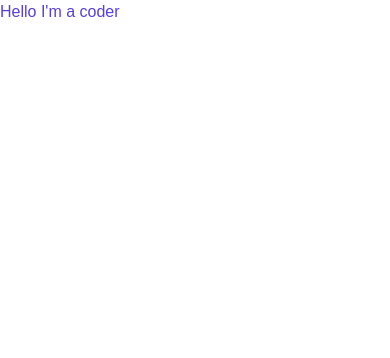
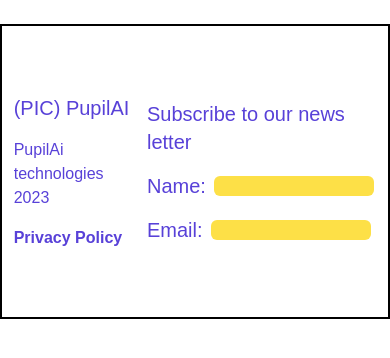
Before and after one commit to PupilAI/Pupil, an Angular app: page / in a window 390 px wide. Shown: the top 358 px of the page. Built offline with nearby package versions, Linux system fonts and the light colour scheme.

Commit message:
final - non responsive footer

```diff
--- a/src/app/template/footer/footer.component.css
+++ b/src/app/template/footer/footer.component.css
@@ -0,0 +1,5 @@
+@media (max-width: 860px) {
+  #maxScreen {
+    display: none;
+  }
+}
--- a/src/app/template/footer/footer.component.html
+++ b/src/app/template/footer/footer.component.html
@@ -1 +1,25 @@
-<div class="text-textPurple">Hello I'm a coder</div>
+<div class="text-textPurple h-[calc(35vh)] border-black border-2 mt-4">
+  <div class="flex justify-between h-full items-center">
+    <div class="block ml-[calc(3vw)] space-y-4">
+      <div class="text-xl">(PIC) PupilAI</div>
+      <div class="">PupilAi technologies <br />2023</div>
+      <div class="font-bold">Privacy Policy</div>
+    </div>
+    <div class="flex justify-around w-[calc(45vw)]" id="maxScreen">
+      <div>Home</div>
+      <div>Products</div>
+      <div>Contact</div>
+    </div>
+    <div class="mr-[calc(3vw)] block space-y-4 text-xl">
+      <div>Subscribe to our news letter</div>
+      <div class="flex items-center gap-2">
+        Name:
+        <div class="w-40 bg-yellow-300 h-5 rounded-md"></div>
+      </div>
+      <div class="flex items-center gap-2">
+        Email:
+        <div class="w-40 bg-yellow-300 h-5 rounded-md"></div>
+      </div>
+    </div>
+  </div>
+</div>
```
